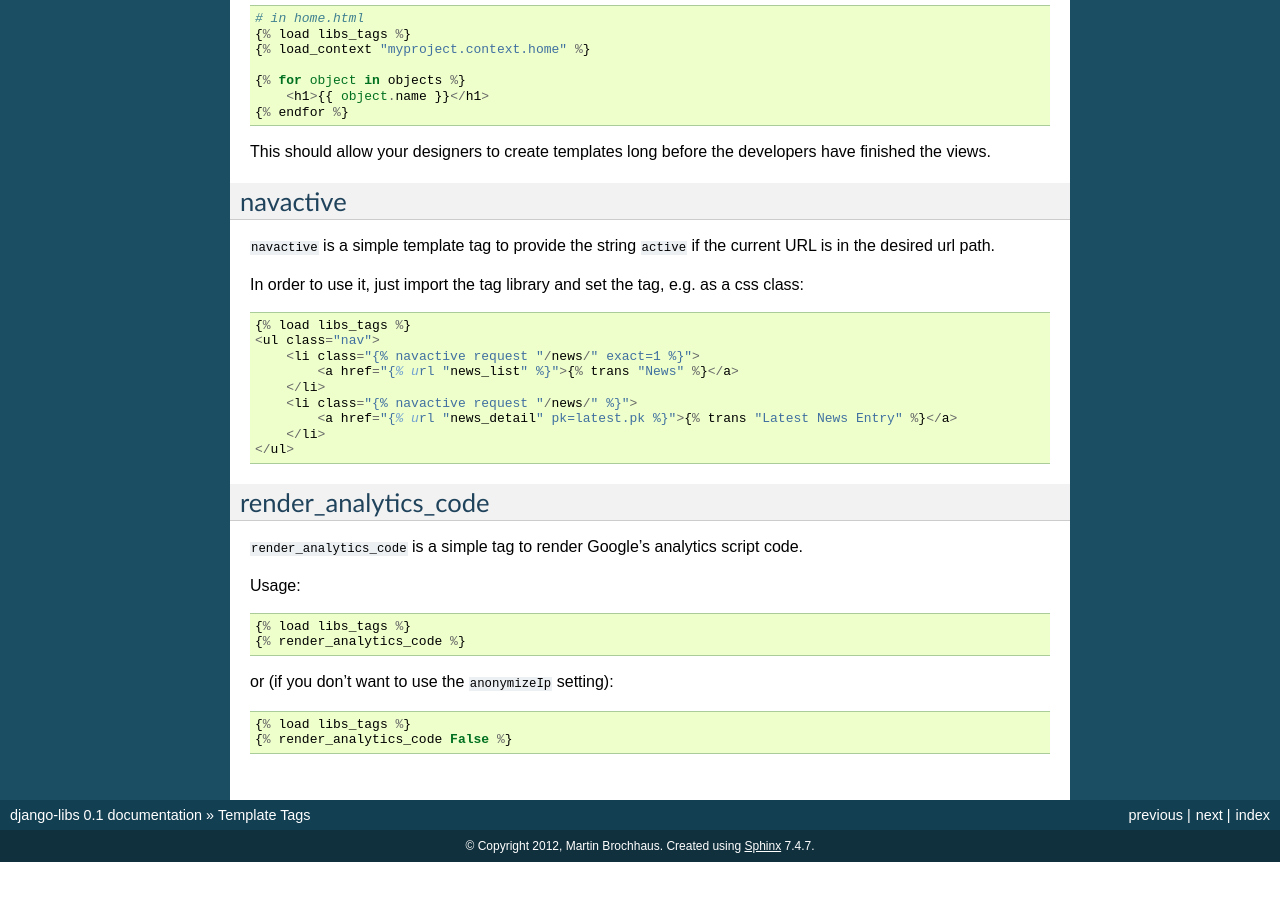
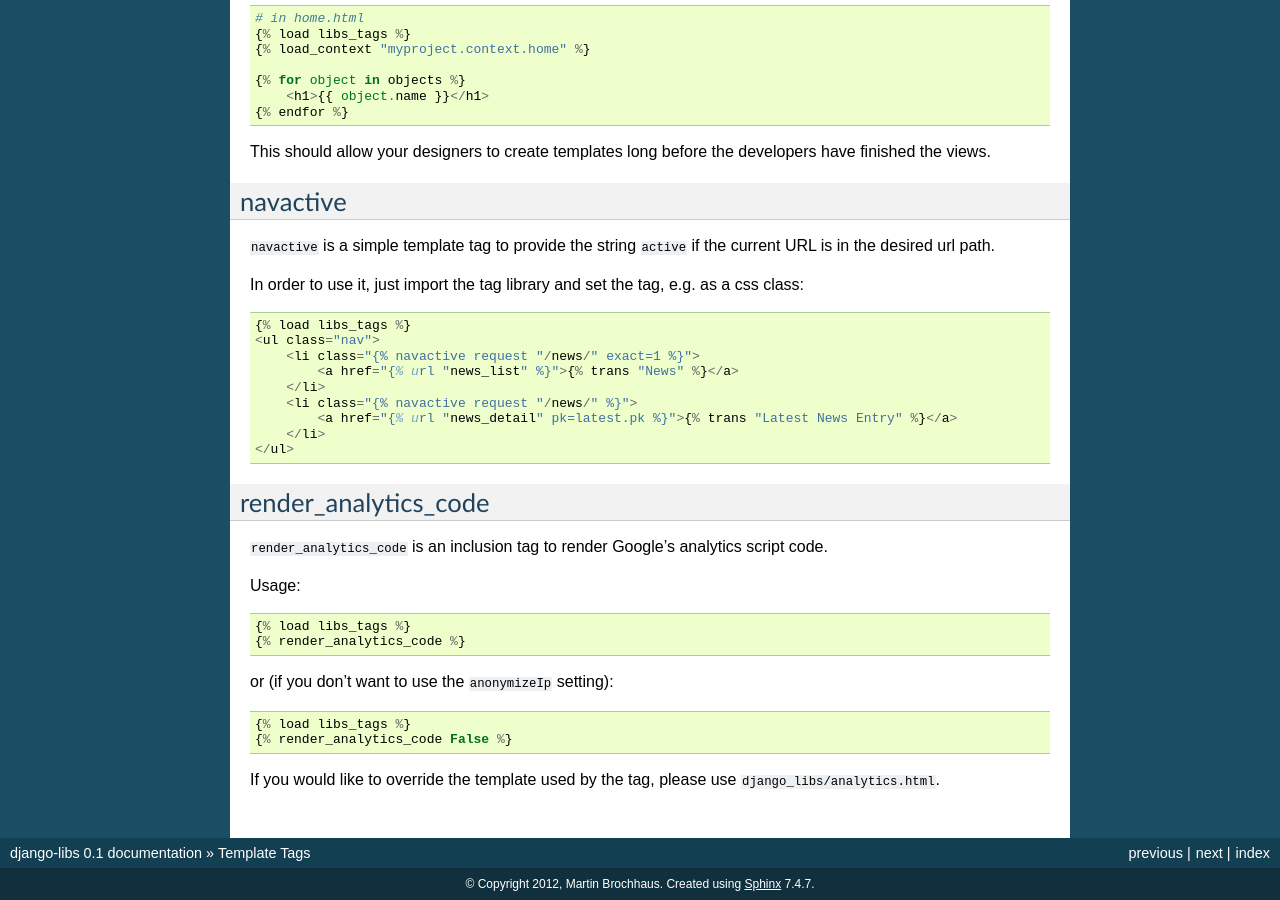
Before and after one commit to bitlabstudio/django-libs, a Sphinx documentation site: the page built from docs/libs_tags.rst, in a window 1280 px wide and 900 px high, scrolled down 1205 px. Built offline with Sphinx 7.4.7, drawn with Linux system fonts in a browser that asks for light colours; formulas are drawn with MathJax 3; before the commit the page ends 2067 px from its top, so only the background shows below that.

Commit message:
Added hint to inclusion tag template name to docs.

```diff
--- a/docs/libs_tags.rst
+++ b/docs/libs_tags.rst
@@ -105,8 +105,8 @@ css class::
 render_analytics_code
 ---------------------
 
-``render_analytics_code`` is a simple tag to render Google's analytics script
-code.
+``render_analytics_code`` is an inclusion tag to render Google's analytics
+script code.
 
 Usage::
 
@@ -118,3 +118,6 @@ or (if you don't want to use the ``anonymizeIp`` setting)::
 
     {% load libs_tags %}
     {% render_analytics_code False %}
+
+If you would like to override the template used by the tag, please use
+``django_libs/analytics.html``.
```
